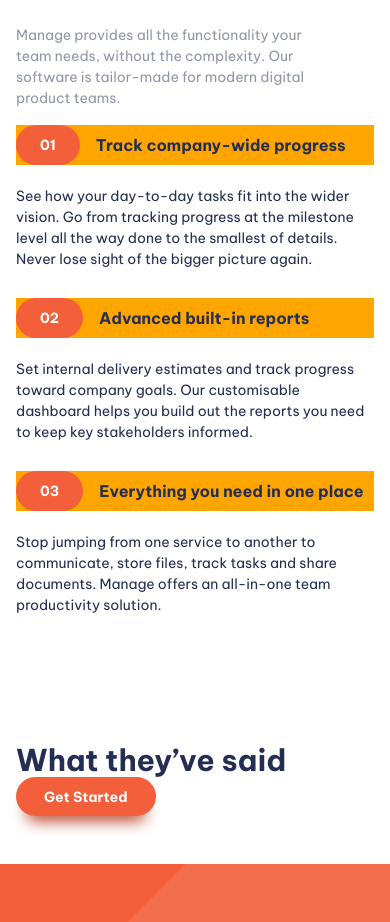
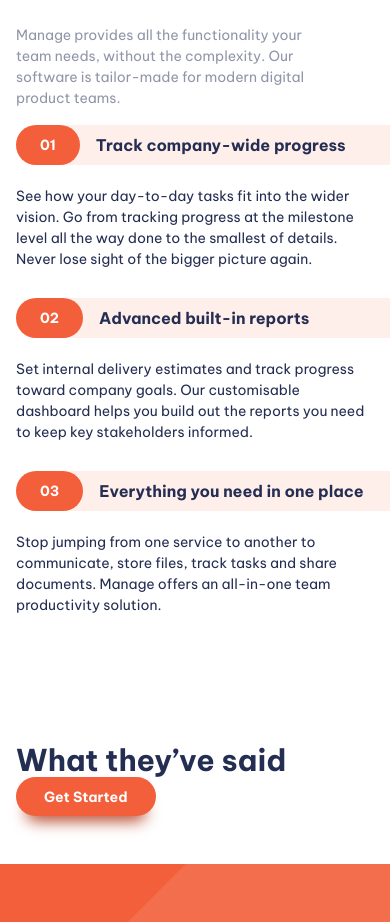
Before and after one commit to astragenius/FEM-Manage-Page-Challenge, a website built with Vite: page index.html in a window 390 px wide. Shown: the part 1011-1933 px from the top of the page. Built offline with nearby package versions, Linux system fonts and the light colour scheme.

Commit message:
style - style numbered list for mobile and desktop

```diff
--- a/style.css
+++ b/style.css
@@ -422,19 +422,17 @@
 
 
 }
-.numbered-items__title::before {
-  content: '';
-  position: absolute;
-  inset: 0;
-  z-index: -1;
-  grid-column: 1 / -1;
+.numbered-items__title {
   grid-row: 1 / 2;
+  grid-column: 2 / 3;
+  line-height: 1;
+}
+
+.numbered-items div::after,
+.numbered-items div::before {
   height: 40px;
-  background-color: orange;
 }
-.numbered-items__body{
-  grid-column: 1 / -1;
-}
+
 .numbered-items div::before {
   content: '0' counter(count);
   display: flex;
@@ -442,11 +440,31 @@
   background-color: var(--clr-accent-400);
   color: var(--clr-neutral-100);
   font-weight: var(--fw-bold);
-  padding: var(--size-200) var(--size-500);
+  padding: 0 var(--size-500);
   border-radius: 100vw;
-  height: 40px;
+  grid-row: 1 / 2;
+  grid-column: 1 / 2;
 
 
+}
+
+
+@media (max-width: 30em) {
+
+  .numbered-items div::after {
+    content: '';
+    position: block;
+    inset: 0;
+    z-index: -1;
+    grid-column: 1 / -1;
+    grid-row: 1 / 2;
+    background-color: var(--clr-accent-100);
+    border-radius: 100vw 0 0 100vw;
+    box-shadow: 5em 0 0 var(--clr-accent-100);
+  }
+}
+.numbered-items__body{
+  grid-column: 1 / -1;
 }
 
 @media (min-width: 30em) {
```
